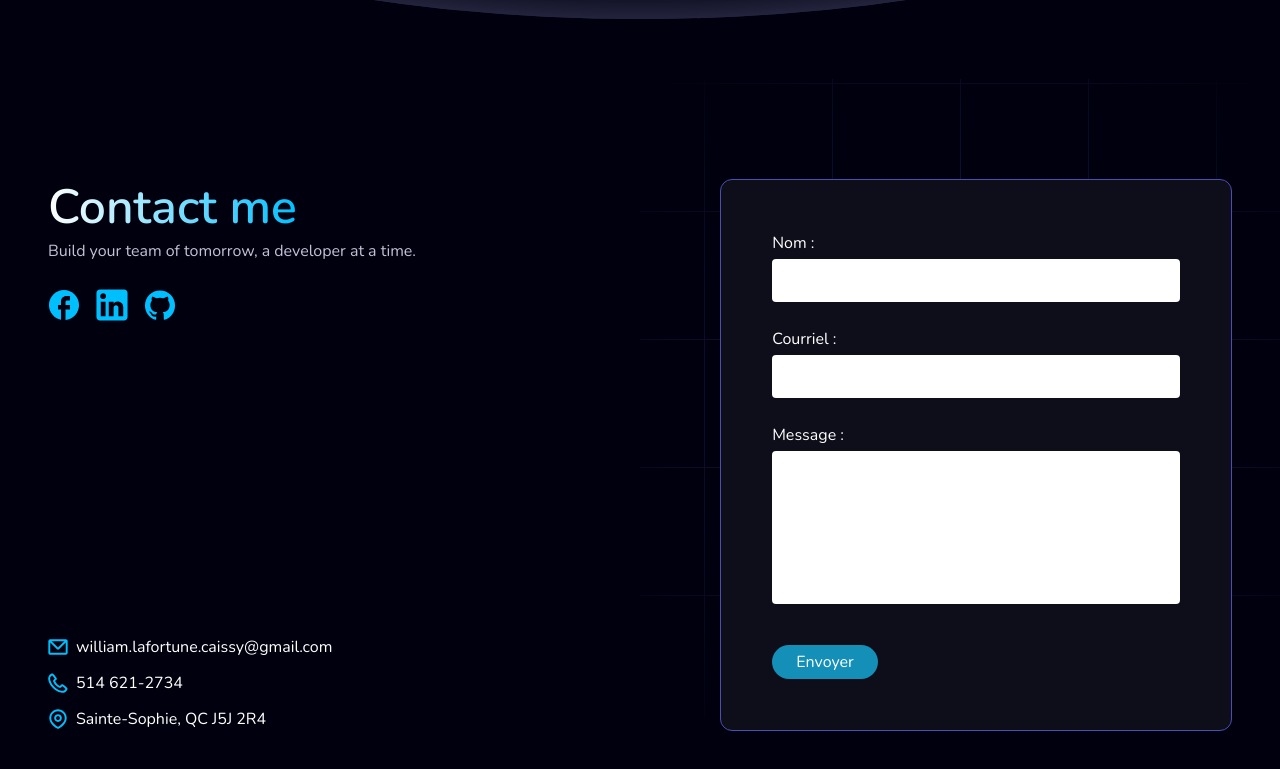
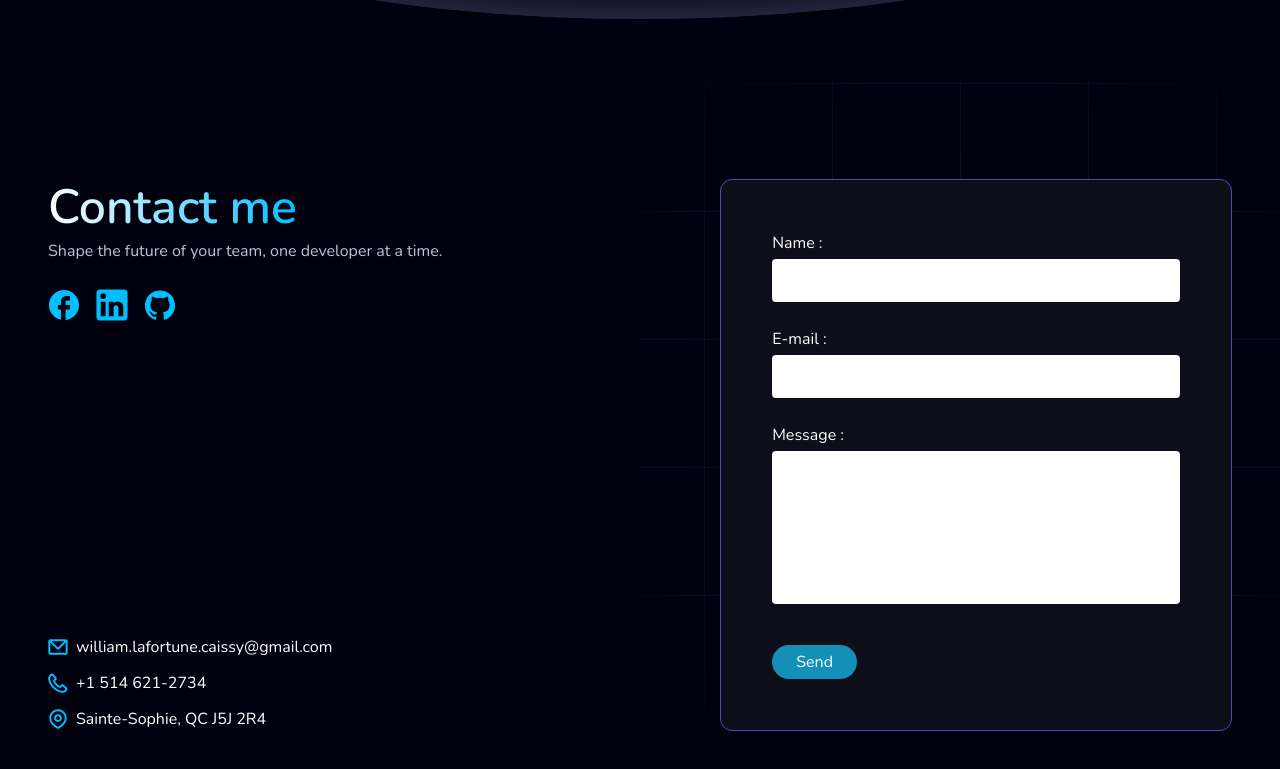
Before and after one commit to williamLafortuneCaissy/portfolio, a Next.js app: page /en in a window 1280 px wide. Shown: the part 3694-4463 px from the top of the page. Built offline with nearby package versions, Linux system fonts and the light colour scheme.

Commit message:
translated contact-form

```diff
--- a/src/components/contact/Contact.js
+++ b/src/components/contact/Contact.js
@@ -75,7 +75,7 @@ const Contact = () => {
                             </a>
                             <a className={`${styles.contactLink} ${styles.contactItem}`} href="tel:+15146212734">
                                 <IconPhone className={styles.contactIcon} />
-                                <span>514 621-2734</span>
+                                <span>+1 514 621-2734</span>
                             </a>
                             <a className={`${styles.contactLink} ${styles.contactItem}`} href="https://maps.app.goo.gl/Kkv52cwbeziEw9U97" target="_blank" rel="noreferrer noopener">
                                 <IconPin className={styles.contactIcon} />
--- a/src/components/contact/form/ContactForm.js
+++ b/src/components/contact/form/ContactForm.js
@@ -4,8 +4,10 @@ import { useEffect, useReducer, useState } from 'react';
 import Button from '../../button/Button';
 import styles from './contactForm.module.css';
 import { formActions, formInitialState, formReducer, statusTypes } from './contactFormReducer';
+import { useTranslations } from 'next-intl';
 
 const ContactForm = ({ className }) => {
+  const t = useTranslations('ContactForm');
   const [form, dispatch] = useReducer(formReducer, formInitialState);
 
   useEffect(() => {
@@ -36,13 +38,13 @@ const ContactForm = ({ className }) => {
   const validateInput = (input, value) => {
     switch (input) {
       case 'name':
-        return { errorMessage: !value.trim() ? 'Ce champ est requis' : '' }
+        return { errorMessage: !value.trim() ? t('required') : '' }
 
       case 'email':
-        if (!value.trim()) return { errorMessage: 'Ce champ est requis' }
+        if (!value.trim()) return { errorMessage: t('required') }
 
         const regex = /^[a-zA-Z0–9._-]+@[a-zA-Z0–9.-]+\.[a-zA-Z]{2,4}$/;
-        return { errorMessage: !regex.test(value) ? 'Courriel invalide' : '' }
+        return { errorMessage: !regex.test(value) ? t('invalidEmail') : '' }
 
       default:
         break;
@@ -59,7 +61,7 @@ const ContactForm = ({ className }) => {
       }
     }
     if (!isValid) {
-      return { errorMessage: 'Certaines informations ne sont pas valides.' }
+      return { errorMessage: t('invalidForm') }
     }
   }
 
@@ -113,7 +115,7 @@ const ContactForm = ({ className }) => {
         type: formActions.submitSuccess,
         status: {
           type: statusTypes.success,
-          message: "Votre message a été bien été envoyé, je vous recontacte dans les plus bref delais !"
+          message: t('success')
         }
       });
     } else {
@@ -122,7 +124,7 @@ const ContactForm = ({ className }) => {
         type: formActions.submitFailure,
         status: {
           type: statusTypes.error,
-          message: "Oops, une erreur s'est produite... svp, envoyez votre message a william.lafortune@caissy@gmail.com"
+          message: t('error')
         }
       });
     }
@@ -131,21 +133,21 @@ const ContactForm = ({ className }) => {
   return (
     <form className={`${styles.card} ${className}`} onSubmit={handleSubmit}>
       <label className={styles.group}>
-        <div className={styles.label}>Nom :</div>
+        <div className={styles.label}>{t('name')} :</div>
         <input className={`${styles.input} ${form.data.name.errorMessage ? styles.invalid : ''}`} type="text" name="name" value={form.data.name.value} onChange={handleChange} onBlur={handleBlur} />
         {form.data.name.errorMessage && <p className={styles.error}>{form.data.name.errorMessage}</p>}
       </label>
       <label className={styles.group}>
-        <div className={styles.label}>Courriel :</div>
+        <div className={styles.label}>{t('email')} :</div>
         <input className={`${styles.input} ${form.data.email.errorMessage ? styles.invalid : ''}`} type="text" name="email" value={form.data.email.value} onChange={handleChange} onBlur={handleBlur} />
         {form.data.email.errorMessage && <p className={styles.error}>{form.data.email.errorMessage}</p>}
       </label>
       <label className={styles.group}>
-        <div className={styles.label}>Message :</div>
+        <div className={styles.label}>{t('message')} :</div>
         <textarea className={`${styles.input} ${form.data.message.errorMessage ? styles.invalid : ''}`} name="message" value={form.data.message.value} onChange={handleChange} rows="7" onBlur={handleBlur}></textarea>
         {form.data.message.errorMessage && <p className={styles.error}>{form.data.message.errorMessage}</p>}
       </label>
-      <Button className={styles.submit} type="submit" disabled={!form.isValid || form.isLoading}>Envoyer</Button>
+      <Button className={styles.submit} type="submit" disabled={!form.isValid || form.isLoading}>{t('submit')}</Button>
       {form.status.type && <p className={`${styles[form.status.type]}`}>{form.status.message}</p>}
     </form>
   );
--- a/src/messages/en.json
+++ b/src/messages/en.json
@@ -44,6 +44,17 @@
   },
   "Contact": {
     "title": "Contact me",
-    "subtitle": "Build your team of tomorrow, a developer at a time."
+    "subtitle": "Shape the future of your team, one developer at a time."
+  },
+  "ContactForm": {
+    "name": "Name",
+    "email": "E-mail",
+    "message": "Message",
+    "submit": "Send",
+    "success": "Your message has been successfully sent, I will get back to you as soon as possible !",
+    "error": "An error has occurred. Please Try Again.",
+    "required": "This field is required",
+    "invalidEmail": "This email is invalid",
+    "invalidForm": "Some informations are not valid."
   }
 }
--- a/src/messages/fr.json
+++ b/src/messages/fr.json
@@ -45,5 +45,16 @@
   "Contact": {
     "title": "Contactez-moi",
     "subtitle": "Bâtissez votre équipe de demain, un développeur à la fois."
+  },
+  "ContactForm": {
+    "name": "Nom",
+    "email": "Courriel",
+    "message": "Message",
+    "submit": "Envoyer",
+    "success": "Votre message a été bien été envoyé, je vous recontacterai dans les plus bref delais !",
+    "error": "Une erreur est survenue. Veuillez reessayer.",
+    "required": "Ce champ est requis",
+    "invalidEmail": "Courriel invalide",
+    "invalidForm": "Certaines informations ne sont pas valides."
   }
 }
```
